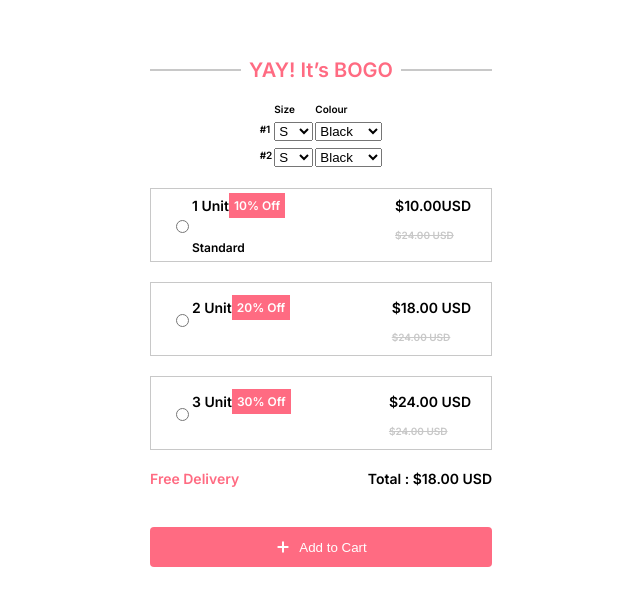
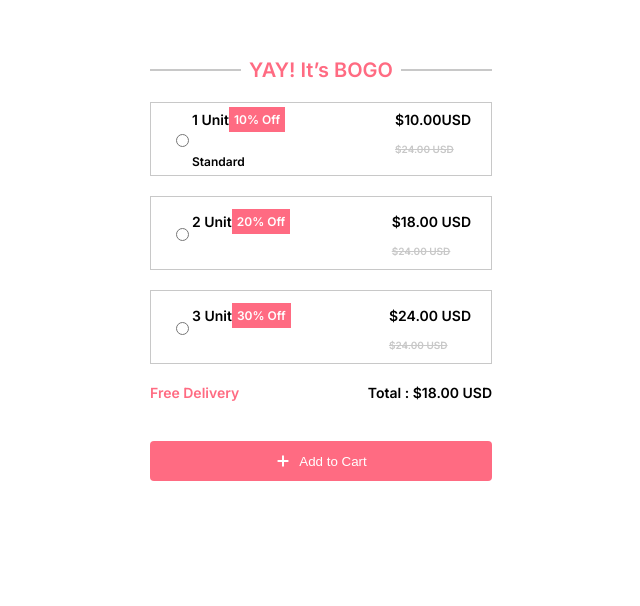
Before and after one commit to kodaliakhil/sunshine-bliss, a plain HTML site: page index.html in a window 1280 px wide. Shown: the whole page, without its empty margins (319-959 px from the left). Drawn offline with Linux system fonts and the light colour scheme.

Commit message:
removed unnecessary comments

```diff
--- a/index.html
+++ b/index.html
@@ -21,70 +21,7 @@
         <h4 class="main-heading">YAY! It’s BOGO</h4>
         <hr class="heading-line" />
       </div>
-      <div id="cardsContainer" class="cards-container">
-        <!-- <label for="unit1Radio" class="unit1-label-container">
-          <input id="unit1Radio" type="radio" class="radio-input" />
-          <div style="display: flex; justify-content: space-between; flex-grow: 1">
-            <div style="display: flex; flex-direction: column; justify-content: center">
-              <div style="display: flex; justify-content: center; align-items: center">
-                <p class="unit1-title">1 Unit</p>
-                <div class="offer">10% Off</div>
-              </div>
-              <p class="unit1-sub-heading">Standard Price</p>
-            </div>
-            <div>
-              <p class="final-price">$10.00 USD</p>
-              <p class="original-price">$24.00 USD</p>
-            </div>
-          </div>
-        </label> -->
-
-        <table>
-          <tr>
-            <th></th>
-            <th>Size</th>
-            <th>Colour</th>
-          </tr>
-          <tr>
-            <th>#1</th>
-            <td>
-              <select name="Sizes" id="sizes1">
-                <option value="S">S</option>
-                <option value="M">M</option>
-                <option value="L">L</option>
-                <option value="XL">XL</option>
-              </select>
-            </td>
-            <td>
-              <select name="Colours" id="colours1">
-                <option value="volvo">Black</option>
-                <option value="saab">Orange</option>
-                <option value="mercedes">Green</option>
-                <option value="audi">Red</option>
-              </select>
-            </td>
-          </tr>
-          <tr>
-            <th>#2</th>
-            <td>
-              <select name="Sizes" id="sizes2">
-                <option value="S">S</option>
-                <option value="M">M</option>
-                <option value="L">L</option>
-                <option value="XL">XL</option>
-              </select>
-            </td>
-            <td>
-              <select name="Colours" id="colours2">
-                <option value="volvo">Black</option>
-                <option value="saab">Orange</option>
-                <option value="mercedes">Green</option>
-                <option value="audi">Red</option>
-              </select>
-            </td>
-          </tr>
-        </table>
-      </div>
+      <div id="cardsContainer" class="cards-container"></div>
 
       <div style="display: flex; justify-content: space-between; width: 342px">
         <p class="del-text">Free Delivery</p>
--- a/index.js
+++ b/index.js
@@ -1,83 +1,77 @@
 function createCard(id, title, offer, subTitle, fPrice, oPrice) {
-  // Create label element
+  //  label element
   const label = document.createElement("label");
   label.setAttribute("for", id);
   label.classList.add("unit-label-container");
 
-  // Create input element
+  //  input element
   const input = document.createElement("input");
   input.id = id;
   input.type = "radio";
   input.classList.add("radio-input");
   input.name = "cards";
 
-  // Create outer div element
+  //  outer div element
   const outerDiv = document.createElement("div");
   outerDiv.style.display = "flex";
   outerDiv.style.justifyContent = "space-between";
   outerDiv.style.flexGrow = "1";
 
-  // Create inner div element (left side)
+  //  inner div element (left side)
   const leftDiv = document.createElement("div");
   leftDiv.style.display = "flex";
   leftDiv.style.flexDirection = "column";
   leftDiv.style.justifyContent = "center";
 
-  // Create nested div for title and offer
+  //  nested div for title and offer
   const nestedDiv = document.createElement("div");
   nestedDiv.style.display = "flex";
   nestedDiv.style.justifyContent = "center";
   nestedDiv.style.alignItems = "center";
 
-  // Create paragraph element for unit title
+  //  paragraph element for unit title
   const unitTitle = document.createElement("p");
   unitTitle.classList.add("unit-title");
   unitTitle.textContent = title;
 
-  // Create div element for offer
+  //  div element for offer
   const offerDiv = document.createElement("div");
   offerDiv.classList.add("offer");
   offerDiv.textContent = offer;
 
-  // Append unit title and offer to nested div
   nestedDiv.appendChild(unitTitle);
   nestedDiv.appendChild(offerDiv);
 
-  // Create paragraph element for sub-heading
+  //  paragraph element for sub-heading
   const subHeading = document.createElement("p");
   subHeading.classList.add("unit-sub-heading");
   subHeading.textContent = subTitle;
 
-  // Append nested div and sub-heading to left div
   leftDiv.appendChild(nestedDiv);
   leftDiv.appendChild(subHeading);
 
-  // Create right div element
+  //  right div element
   const rightDiv = document.createElement("div");
 
-  // Create paragraph element for final price
+  //  paragraph element for final price
   const finalPrice = document.createElement("p");
   finalPrice.classList.add("final-price");
   finalPrice.textContent = fPrice;
 
-  // Create paragraph element for original price
+  //  paragraph element for original price
   const originalPrice = document.createElement("p");
   originalPrice.classList.add("original-price");
   originalPrice.textContent = oPrice;
 
-  // Append final price and original price to right div
   rightDiv.appendChild(finalPrice);
   rightDiv.appendChild(originalPrice);
 
-  // Append left and right divs to outer div
   outerDiv.appendChild(leftDiv);
   outerDiv.appendChild(rightDiv);
 
-  // Append input and outer div to label
   label.appendChild(input);
   label.appendChild(outerDiv);
-  // Append label to a parent element in the DOM
-  const parentElement = document.getElementById("cardsContainer"); // Replace "parentElementId" with the actual ID of the parent element
+  const parentElement = document.getElementById("cardsContainer");
 
   parentElement.appendChild(label);
   label.addEventListener("click", (e) => {
@@ -89,7 +83,6 @@ function createCard(id, title, offer, subTitle, fPrice, oPrice) {
         tabel && label.removeChild(tabel);
       }
       if (label.childNodes[0].id === e.target.id) {
-        // Call the function to create the table
         const table = createTable(`${id}Table`);
         label.appendChild(table);
       }
@@ -98,13 +91,13 @@ function createCard(id, title, offer, subTitle, fPrice, oPrice) {
   });
 }
 function createTable(id) {
-  // Create table element
+  //  table element
   var table = document.createElement("table");
   table.id = id;
-  // Create table header row
+  //  table header row
   var headerRow = document.createElement("tr");
 
-  // Create table header cells
+  //  table header cells
   var emptyHeaderCell = document.createElement("th");
   headerRow.appendChild(emptyHeaderCell);
 
@@ -116,19 +109,17 @@ function createTable(id) {
   colourHeaderCell.textContent = "Colour";
   headerRow.appendChild(colourHeaderCell);
 
-  // Append header row to the table
   table.appendChild(headerRow);
 
-  // Create table rows and cells dynamically
   for (var i = 1; i <= 2; i++) {
     var row = document.createElement("tr");
 
-    // Create cell for item number
+    //  cell for item number
     var itemCell = document.createElement("th");
     itemCell.textContent = "#" + i;
     row.appendChild(itemCell);
 
-    // Create cell for size dropdown
+    //  cell for size dropdown
     var sizeCell = document.createElement("td");
     var sizeSelect = document.createElement("select");
     sizeSelect.name = "Sizes";
@@ -143,7 +134,7 @@ function createTable(id) {
     sizeCell.appendChild(sizeSelect);
     row.appendChild(sizeCell);
 
-    // Create cell for colour dropdown
+    //  cell for colour dropdown
     var colourCell = document.createElement("td");
     var colourSelect = document.createElement("select");
     colourSelect.name = "Colours";
@@ -158,7 +149,6 @@ function createTable(id) {
     colourCell.appendChild(colourSelect);
     row.appendChild(colourCell);
 
-    // Append row to the table
     table.appendChild(row);
   }
 
```
